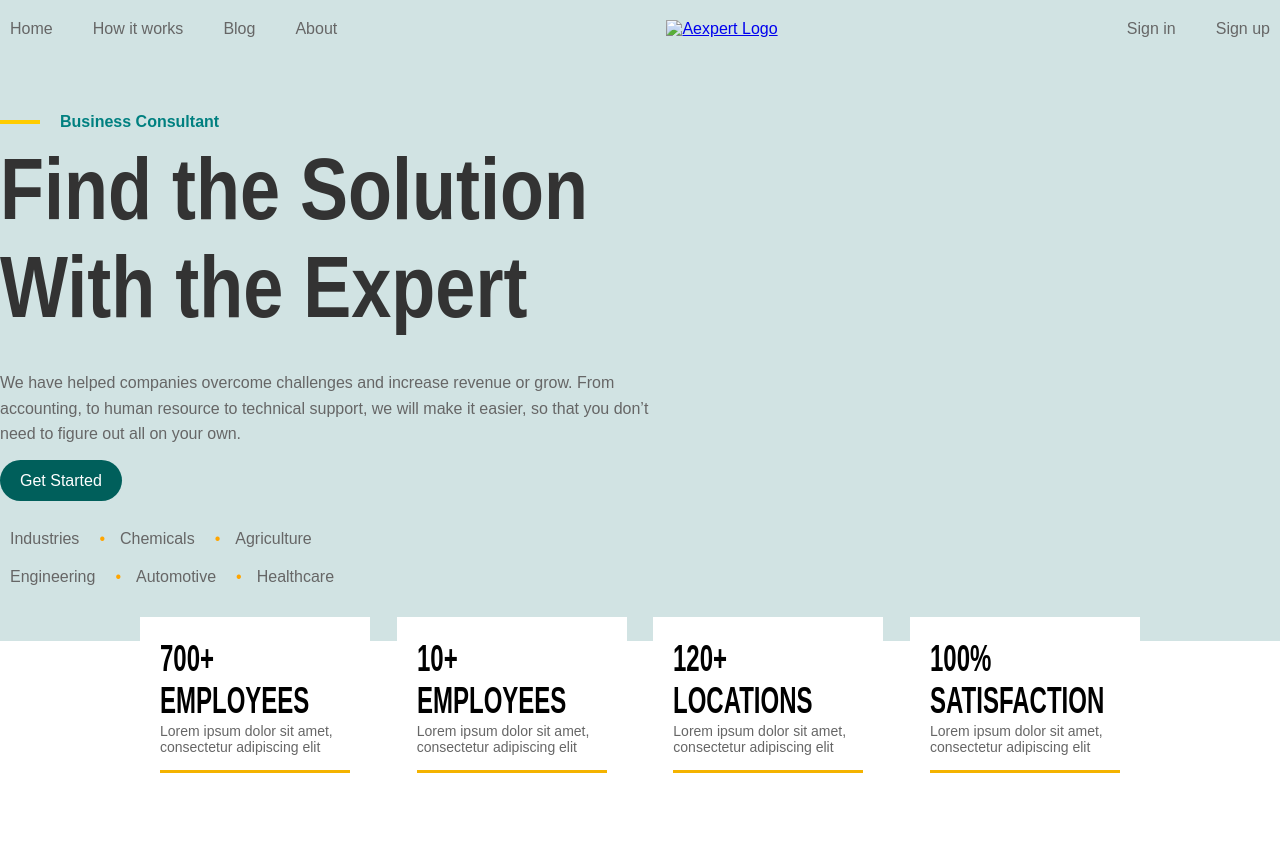
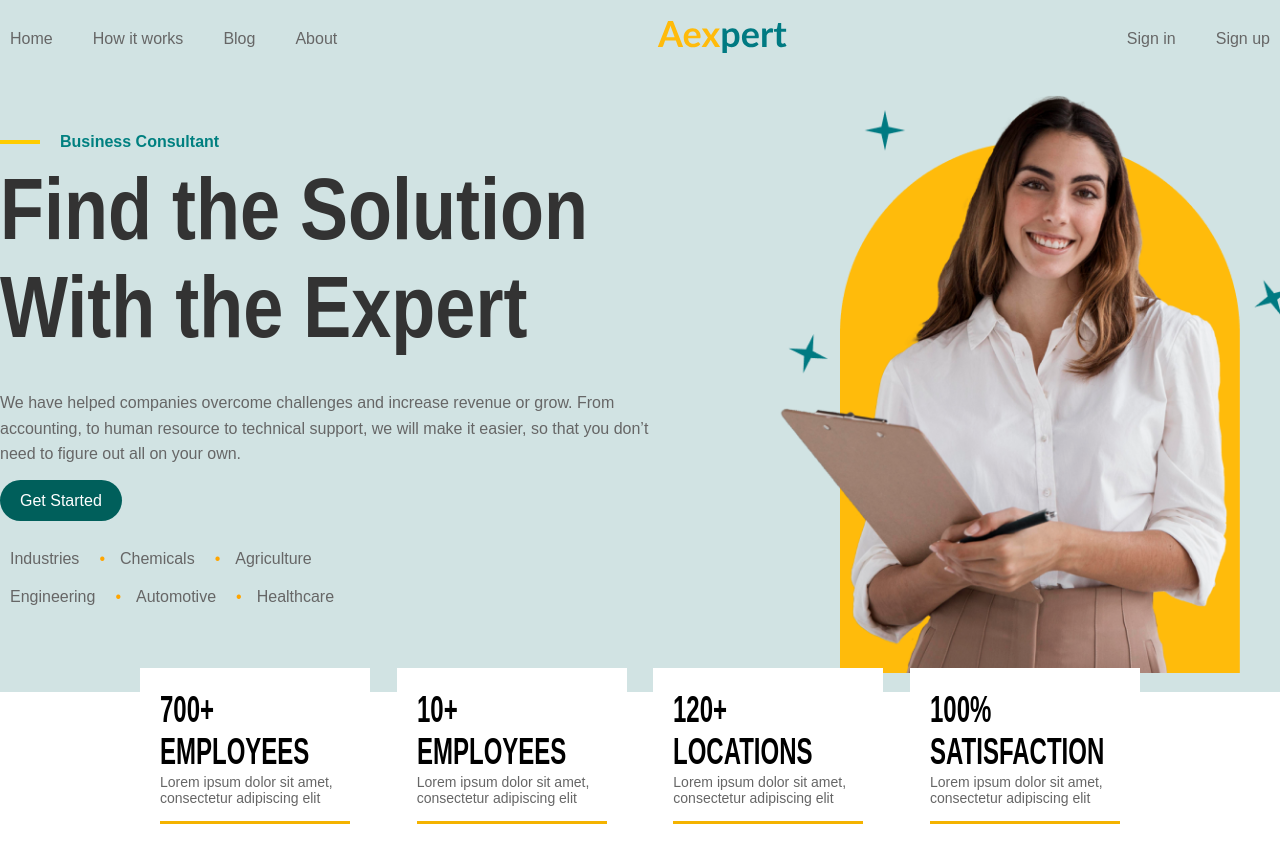
Before and after one commit to koustav96/FE-Tranning, a plain HTML site: page index.html in a window 1280 px wide. Before the commit the page ends 817 px from the top, so only its background shows below. Drawn offline with Linux system fonts and the light colour scheme; the site is published under a folder, as on GitHub Pages, so addresses that start at the root find nothing.

Commit message:
FT2-313: Modified img link.

```diff
--- a/index.html
+++ b/index.html
@@ -21,7 +21,7 @@
         </ul>
 
         <a href="#" class="logo">
-          <img src="/Images/Aexpert.svg" alt="Aexpert Logo">
+          <img src="./Images/Aexpert.svg" alt="Aexpert Logo">
         </a>
 
         <ul class="nav-right">
@@ -77,7 +77,7 @@
         </div>
       </div>
       <div class="right-section">
-        <img src="/Images/banner-img.png">
+        <img src="./Images/banner-img.png">
       </div>
     </section>
     <section class="foot">
```
